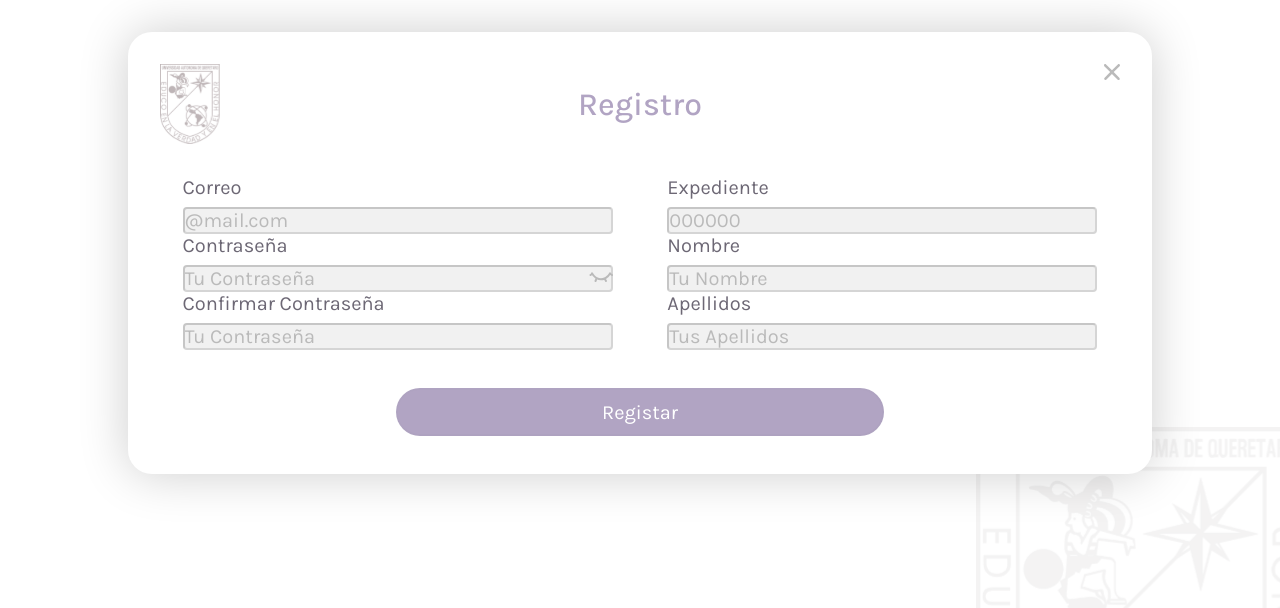
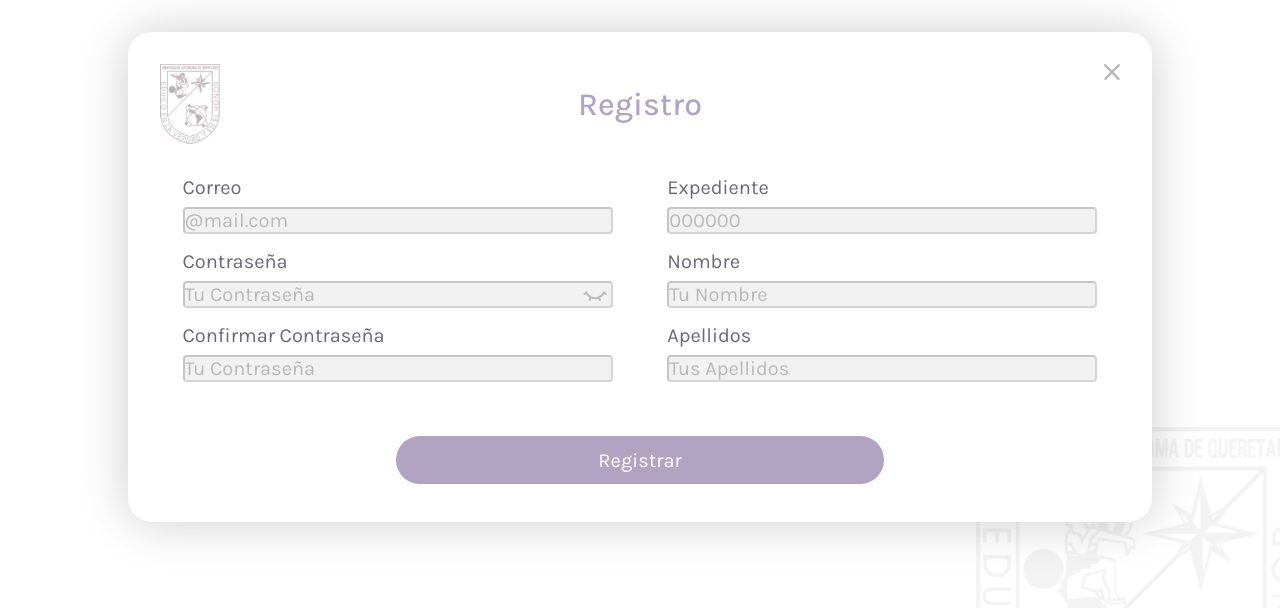
Before and after one commit to JuanPabloCostas/Administracion_Becas, a React (Vite) app: page / in a window 1280 px wide. Both pictures are taken after a click on the button "Ir a Registrar Usuario". Shown: the top 608 px of the page. Built offline with nearby package versions, Linux system fonts and the light colour scheme.

Commit message:
Pequeños Ajustes

```diff
--- a/src/RegistroDeUsuario/RegistrarUsuarioCSS.css
+++ b/src/RegistroDeUsuario/RegistrarUsuarioCSS.css
@@ -66,8 +66,12 @@ p{
 
 .almacen img{
     position: absolute;
-    right: 0;
-    bottom: 3px;
+    right: 6px;
+    bottom: 0px;
+}
+
+.almacen img:hover{
+    cursor: pointer;
 }
 
 
@@ -110,7 +114,7 @@ p{
     font-weight: 400;
     font-size: 1.25rem;
 
-
+    margin-bottom: 16px;
     color: #6D6875;
 }
 
@@ -221,6 +225,8 @@ p{
     width: 400px;
     height: 48px;
 
+    top: 192px;
+
     background: #B1A4C3;
     border-radius: 100px;
 
--- a/src/components/FormularioRegistro.jsx
+++ b/src/components/FormularioRegistro.jsx
@@ -77,7 +77,7 @@ export const FormularioRegistro = ( {visiblidad} ) => {
             </div>
             <div className='down'>
                 <div className='botonContainer'>
-                    <input type="button" value="Registar" onClick={ visiblidad }/>
+                    <input type="button" value="Registrar" onClick={ visiblidad }/>
                 </div>
             </div>
         </form>
```
